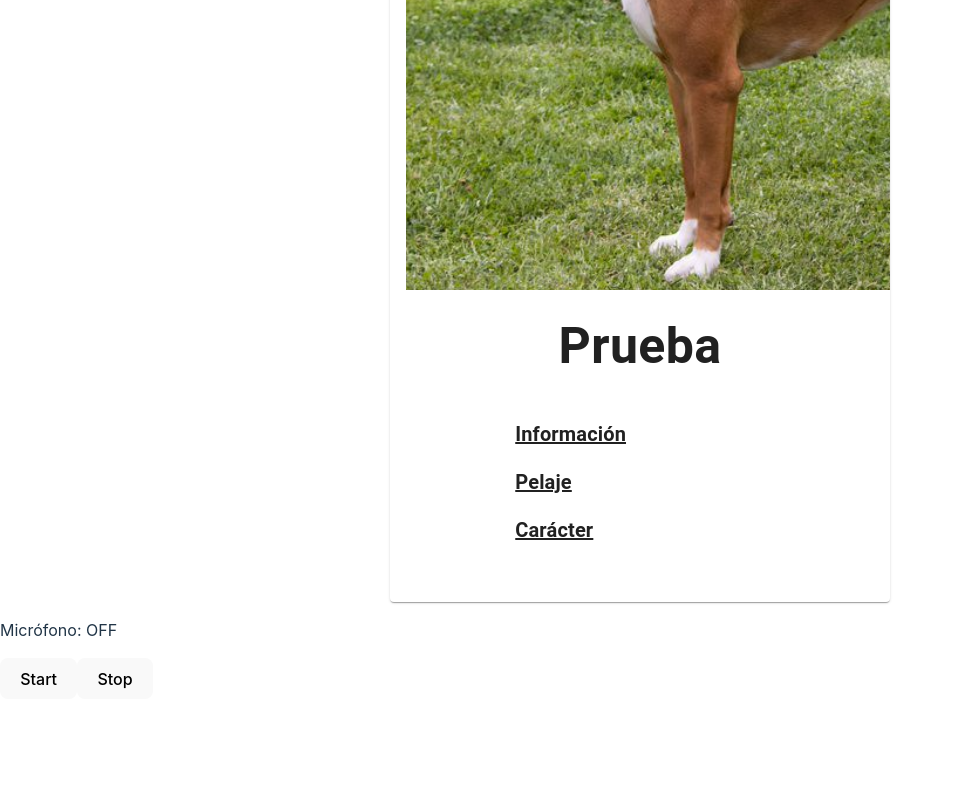
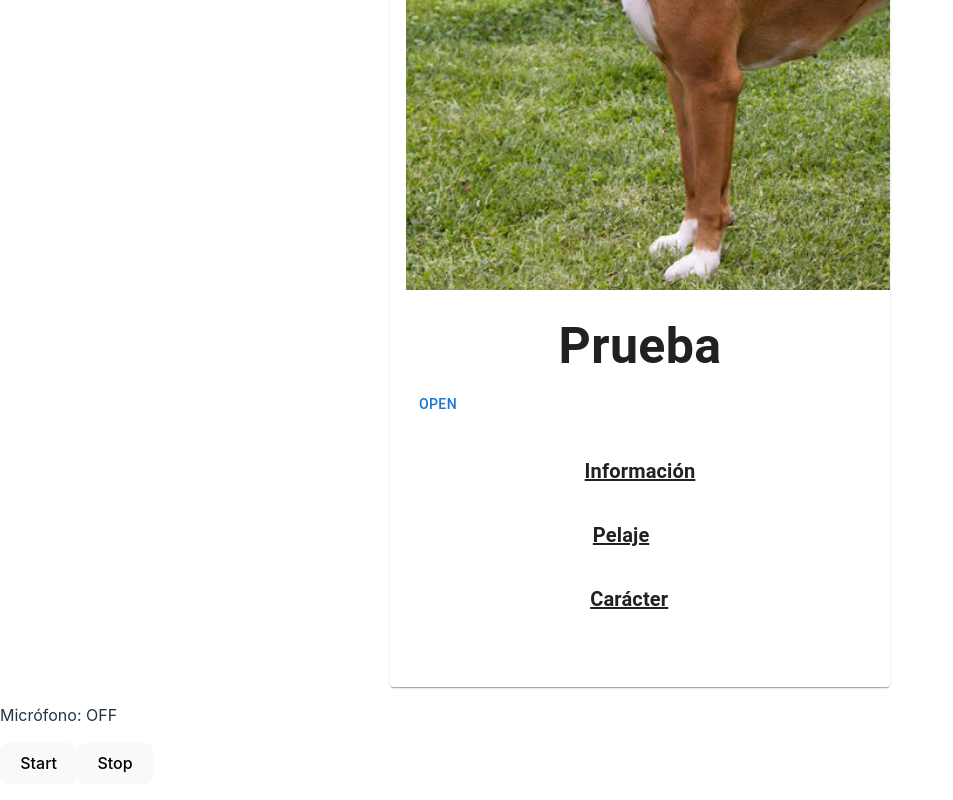
Before and after one commit to MoisesAPC/mapc_ut7a1_parte2, a React (Vite) app: page / in a window 1280 px wide. Shown: the part 1110-1910 px from the top of the page, without its empty margins (0-953 px from the left). Before the commit the page ends 1825 px from the top, so only its background shows below. Built offline with nearby package versions, Linux system fonts and the light colour scheme.

Commit message:
Prueba funcionalidad collapse

```diff
--- a/src/components/CardAnimalDetalles.jsx
+++ b/src/components/CardAnimalDetalles.jsx
@@ -1,15 +1,13 @@
 import React, { useState } from 'react';
-import { Card } from '@mui/material';
+import { Button, Card } from '@mui/material';
 import { CardContent } from '@mui/material';
 import { CardMedia } from '@mui/material';
 import { Typography } from '@mui/material';
 import { Box, List, ListItem, Collapse } from '@mui/material';
 
-const CardAnimalDetalles = ({ nombre, alt, imagen, tamano, informacion }) => {
+const CardAnimalDetalles = ({ nombre, alt, imagen, tamano, informacion, pelaje, caracter }) => {
 
-  const [showInfo, setShowInfo] = useState(false);
-  const [showPelaje, setShowPelaje] = useState(false);
-  const [showCaracter, setShowCaracter] = useState(false);
+  const [open, setOpen] = useState(false)
 
   return (
     <>
@@ -38,27 +36,39 @@ const CardAnimalDetalles = ({ nombre, alt, imagen, tamano, informacion }) => {
             {nombre}
           </Typography>
 
+          <Button onClick={() => setOpen(!open)}>
+            {open ? "Close" : "Open"}
+          </Button>
+
           <Box sx={{ display: 'flex', justifyContent: 'center', mt: 2, mb: 2 }}>
             <List>
               <ListItem>
-                <Typography variant="h6" component="div" align="center" fontWeight="bold" sx={{ textDecoration: 'underline' }}>
+                <Typography variant="h6" component="div" align="center" fontWeight="bold" sx={{ textDecoration: 'underline', marginBottom: 2 }}>
                   Información
-                </Typography>
 
-                <Collapse in={showInfo}>
-                  <Typography>{informacion}</Typography>
-                </Collapse>
-              </ListItem>
-
-              <ListItem>
-                <Typography variant="h6" component="div" align="center" fontWeight="bold" sx={{ textDecoration: 'underline' }}>
-                  Pelaje
+                  <Collapse in={open} sx={{ transitionDuration : "400ms" }}>
+                    <Typography>{informacion}</Typography>
+                  </Collapse>
                 </Typography>
               </ListItem>
 
               <ListItem>
-                <Typography variant="h6" component="div" align="center" fontWeight="bold" sx={{ textDecoration: 'underline' }}>
+                <Typography variant="h6" component="div" align="center" fontWeight="bold" sx={{ textDecoration: 'underline', marginBottom: 2 }}>
+                  Pelaje
+
+                  <Collapse in={open} sx={{ transitionDuration : "400ms" }}>
+                    <Typography>{pelaje}</Typography>
+                  </Collapse>
+                </Typography>
+              </ListItem>
+
+              <ListItem>
+                <Typography variant="h6" component="div" align="center" fontWeight="bold" sx={{ textDecoration: 'underline', marginBottom: 2 }}>
                   Carácter
+
+                  <Collapse in={open} sx={{ transitionDuration : "400ms" }}>
+                    <Typography>{caracter}</Typography>
+                  </Collapse>
                 </Typography>
               </ListItem>
 
--- a/src/components/voz/VozComandosCardAnimalDetalles.jsx
+++ b/src/components/voz/VozComandosCardAnimalDetalles.jsx
@@ -3,7 +3,7 @@ import { useNavigate } from 'react-router-dom';
 // npm i react-speech-recognition
 import SpeechRecognition, { useSpeechRecognition } from 'react-speech-recognition';
 
-function VozComandosCardAnimalDetalles({ setShowInfo, setShowPelaje, setShowCaracter }) {
+function VozComandosCardAnimalDetalles({ }) {
       const navigate = useNavigate();
 
       /* Estos son los comandos de voz reconocidos por este componente */
@@ -12,7 +12,6 @@ function VozComandosCardAnimalDetalles({ setShowInfo, setShowPelaje, setShowCara
           command: 'Informacion',
           callback: () => {
             console.log("INFODEEEEEE")
-            setShowInfo(true);
           },
           isFuzzyMatch: true,
           fuzzyMatchingThreshold: 0.6
--- a/src/pages/PageHome.jsx
+++ b/src/pages/PageHome.jsx
@@ -42,9 +42,6 @@ const animales = [
 ];
 
 function PageHome() {
-  const [showInfo, setShowInfo] = useState(false);
-  const [showPelaje, setShowPelaje] = useState(false);
-  const [showCaracter, setShowCaracter] = useState(false);
 
   return (
     <>
@@ -52,9 +49,9 @@ function PageHome() {
         <div style={{ marginTop: '20px' }}>
             <ListaAnimales animales={animales} />
         </div>
-        <CardAnimalDetalles id={1} nombre={'Prueba'} imagen={'src/assets/perros/boxer.jpg'} alt={'prueba_alt'} tamano={500} informacion={'descripcion prueba'}
-        setShowInfo={setShowInfo} setShowPelaje={setShowPelaje} setShowCaracter={setShowCaracter}/>
-        <VozComandosCardAnimalDetalles setShowInfo={setShowInfo} setShowPelaje={setShowPelaje} setShowCaracter={setShowCaracter}/>
+        <CardAnimalDetalles id={1} nombre={'Prueba'} imagen={'src/assets/perros/boxer.jpg'} alt={'prueba_alt'} tamano={500}
+        informacion={'descripcion prueba'} pelaje={'pelaje_prueba'} caracter={'caracter_prueba'}/>
+        <VozComandosCardAnimalDetalles />
     </>
   );
 }
```
